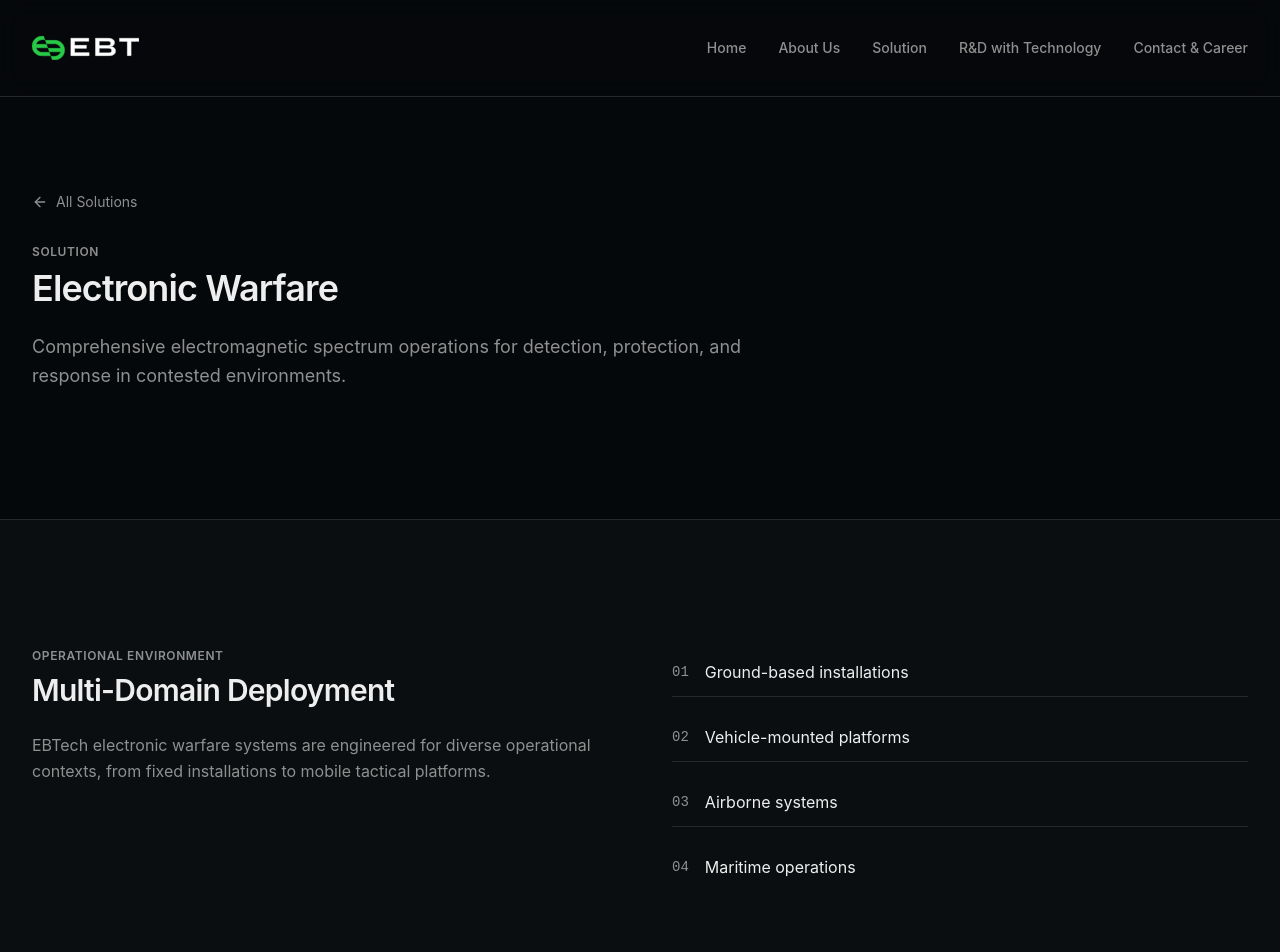
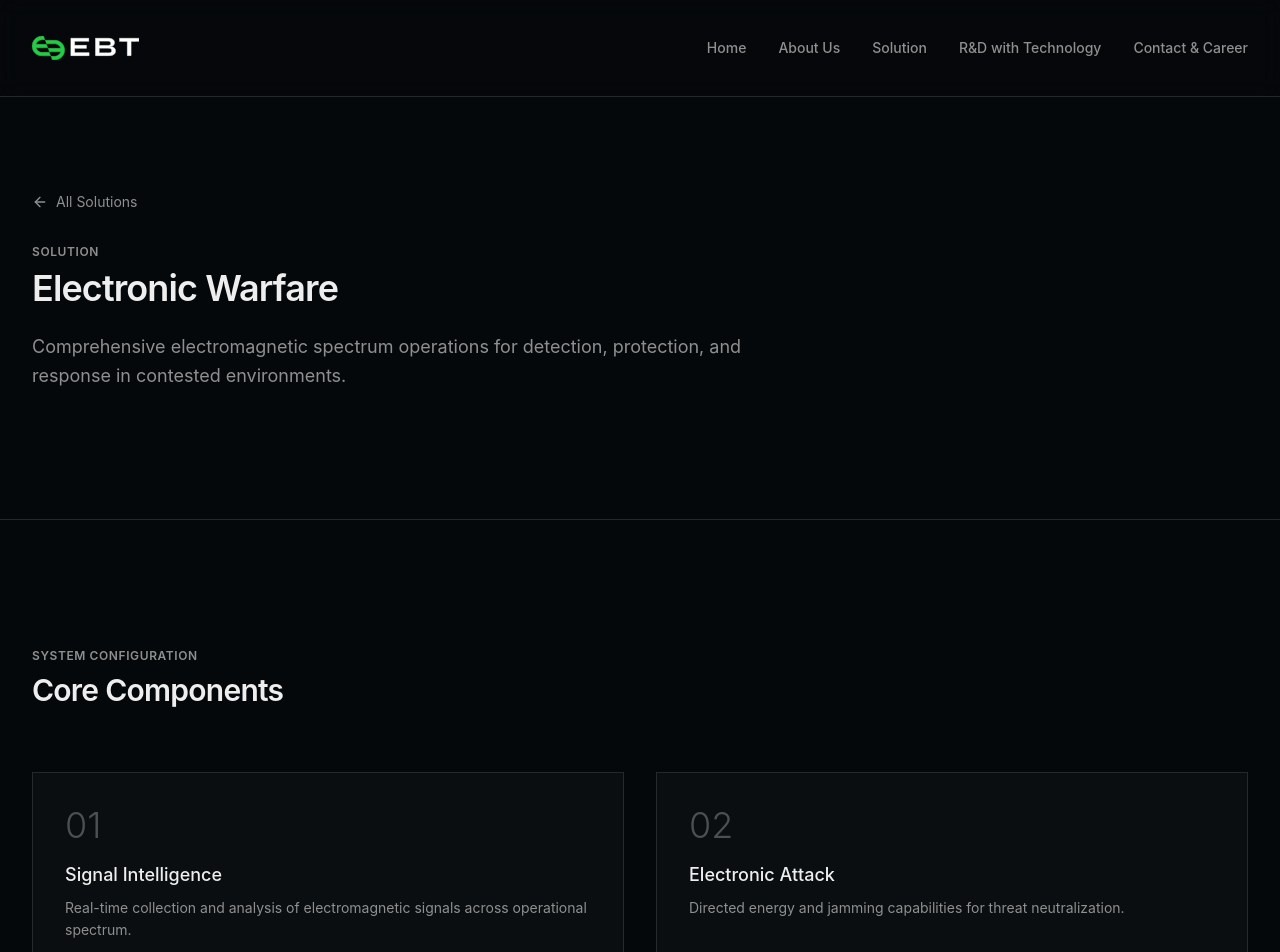
Before and after one commit to allstring/ebt-web-platform, a React (Vite) app: page /solution/electronic-warfare in a window 1280 px wide. Shown: the top 952 px of the page. Built offline with nearby package versions, Linux system fonts and the light colour scheme.

Commit message:
chore: comment out operational environment section in Electronic Warfare page

```diff
--- a/src/pages/Solution/Solution_EW.tsx
+++ b/src/pages/Solution/Solution_EW.tsx
@@ -23,12 +23,12 @@ const systemComponents = [
   },
 ]
 
-const environments = [
-  "Ground-based installations",
-  "Vehicle-mounted platforms",
-  "Airborne systems",
-  "Maritime operations",
-]
+// const environments = [
+//   "Ground-based installations",
+//   "Vehicle-mounted platforms",
+//   "Airborne systems",
+//   "Maritime operations",
+// ]
 
 export default function ElectronicWarfarePage() {
   return (
@@ -59,7 +59,7 @@ export default function ElectronicWarfarePage() {
         </section>
 
         {/* Operational Environment */}
-        <section className="py-24 lg:py-32 bg-card border-t border-border">
+        {/* <section className="py-24 lg:py-32 bg-card border-t border-border">
           <div className="mx-auto max-w-7xl px-6 lg:px-8">
             <div className="grid grid-cols-1 lg:grid-cols-2 gap-16">
               <div>
@@ -84,7 +84,7 @@ export default function ElectronicWarfarePage() {
               </div>
             </div>
           </div>
-        </section>
+        </section> */}
 
         {/* System Components */}
         <section className="py-24 lg:py-32 border-t border-border">
```
